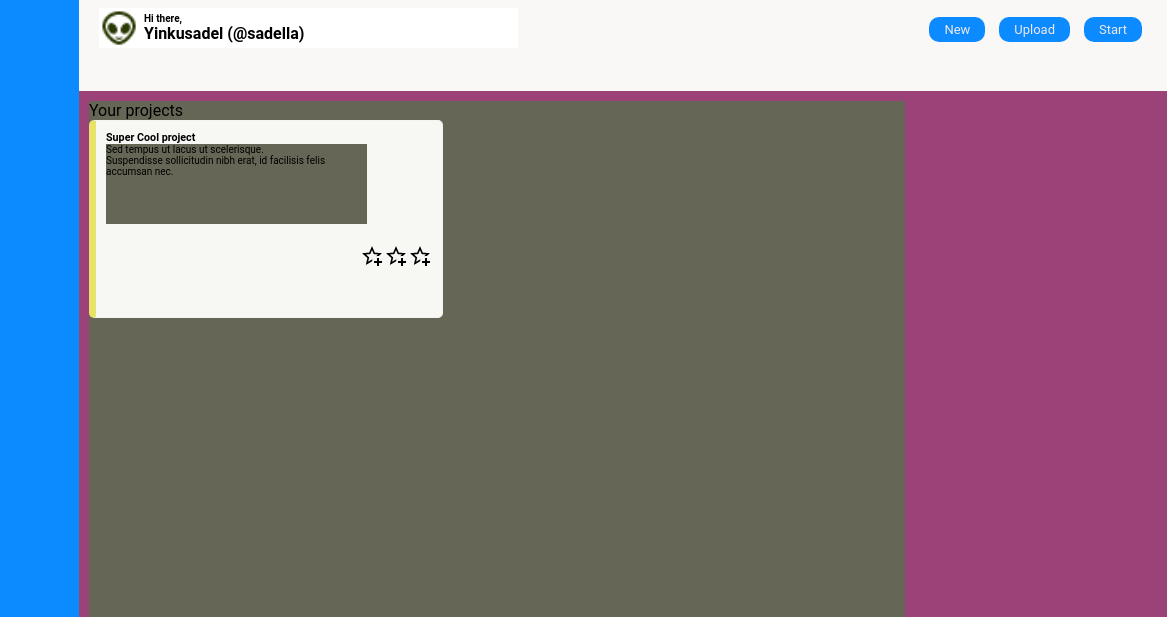
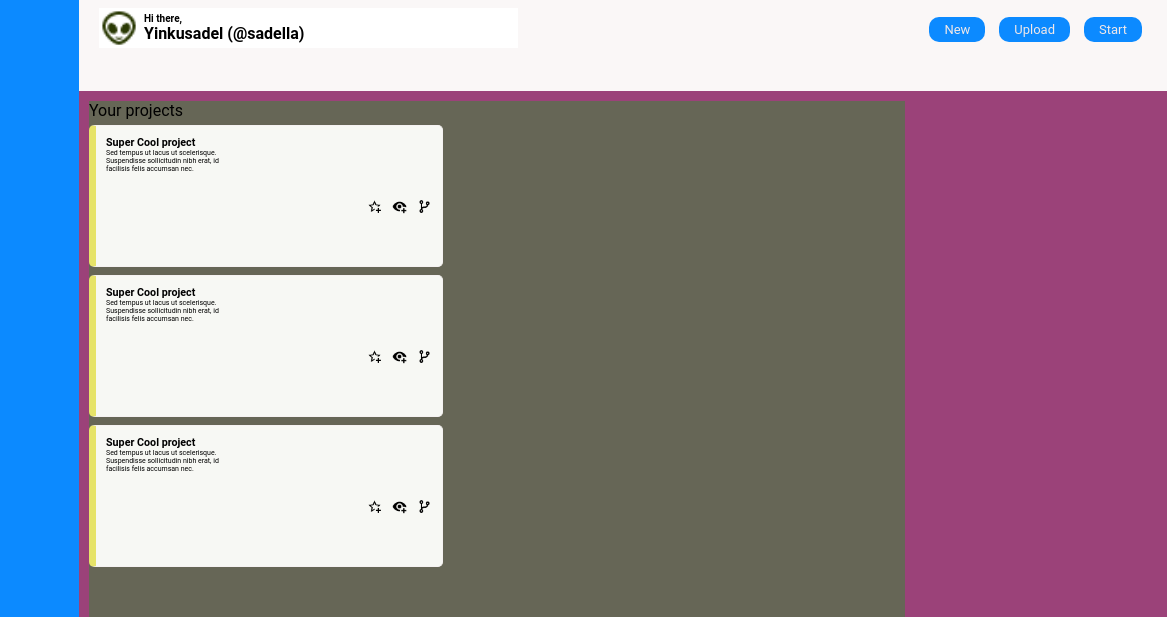
Before and after one commit to Yinkusadel/t.o.p-admin-dashboard, a website: page index.html in a window 1280 px wide. Shown: the part 88-705 px from the top of the page, 113-1280 px from the left. Drawn offline with Linux system fonts and the light colour scheme.

Commit message:
project card left done

```diff
--- a/index.html
+++ b/index.html
@@ -103,20 +103,41 @@
           <div class="your-projects">
             <p>Your projects</p>
             <div class="project-content">
+              <div class="project-content-left">
                 <div class="project-card">
                   <h6>Super Cool project</h6>
-                <p class="project-text">Sed tempus ut lacus ut scelerisque.</br>Suspendisse sollicitudin nibh erat, id facilisis felis accumsan nec. </p>
+                  <p class="project-text">Sed tempus ut lacus ut scelerisque.</br>Suspendisse sollicitudin nibh erat, id </br>facilisis felis accumsan nec. </p>
                   <div class="project-icon">
                     <img src="icons/star.png" alt="star">
-                  <img src="icons/star.png" alt="privacy">
-                  <img src="icons/star.png" alt="privacy">
+                    <img src="icons/eye.png" alt="privacy">
+                    <img src="icons/source.png" alt="privacy">
                   </div>
                 </div>
 
 
+                <div class="project-card">
+                  <h6>Super Cool project</h6>
+                  <p class="project-text">Sed tempus ut lacus ut scelerisque.</br>Suspendisse sollicitudin nibh erat, id </br>facilisis felis accumsan nec. </p>
+                  <div class="project-icon">
+                    <img src="icons/star.png" alt="star">
+                    <img src="icons/eye.png" alt="privacy">
+                    <img src="icons/source.png" alt="privacy">
+                  </div>
+                </div>
 
 
+                <div class="project-card">
+                  <h6>Super Cool project</h6>
+                  <p class="project-text">Sed tempus ut lacus ut scelerisque.</br>Suspendisse sollicitudin nibh erat, id </br>facilisis felis accumsan nec. </p>
+                  <div class="project-icon">
+                    <img src="icons/star.png" alt="star">
+                    <img src="icons/eye.png" alt="privacy">
+                    <img src="icons/source.png" alt="privacy">
+                  </div>
+                </div>
+              </div>
 
+              <div class="project-content-right">
 
 
 
@@ -129,6 +150,7 @@
               </div>
             </div>
           </div>
+        </div>
       </section>
 
     </div>
--- a/styles.css
+++ b/styles.css
@@ -165,26 +165,35 @@
     height: 70vh;
   }
 
+  .project-content {
+    margin-top: 5px;
+  }
+
   .project-card {
     width: 40%;
     padding: 10px;
-    height: 22vh;
+    height: 15vh;
     background-color: #f7f8f4;
     border: 1px solid #f5f2f2 ;
     border-radius: 5px;
     border-left-color: #e6e368;
     border-left-width: 7px;
+    margin-bottom: 8px;
   }
 
   .project-text {
-    width: 80%;
-    background-color: #666656;
-    height: 10vh;
-    font-size: 10px;
+    height: 5vh;
+    font-size: 7px;
   }
 
   .project-icon {
     display: flex;
     justify-content: flex-end;
-    padding-top: 20px;
+    height: 8vh;
   }
+
+  .project-icon img {
+    padding-left: 10px;
+    padding-top: 10px;
+    height: 15px;
+  }
```
Also changed, not shown: icons/source.png (added). Lines whose indentation alone changed are shown as unchanged.
